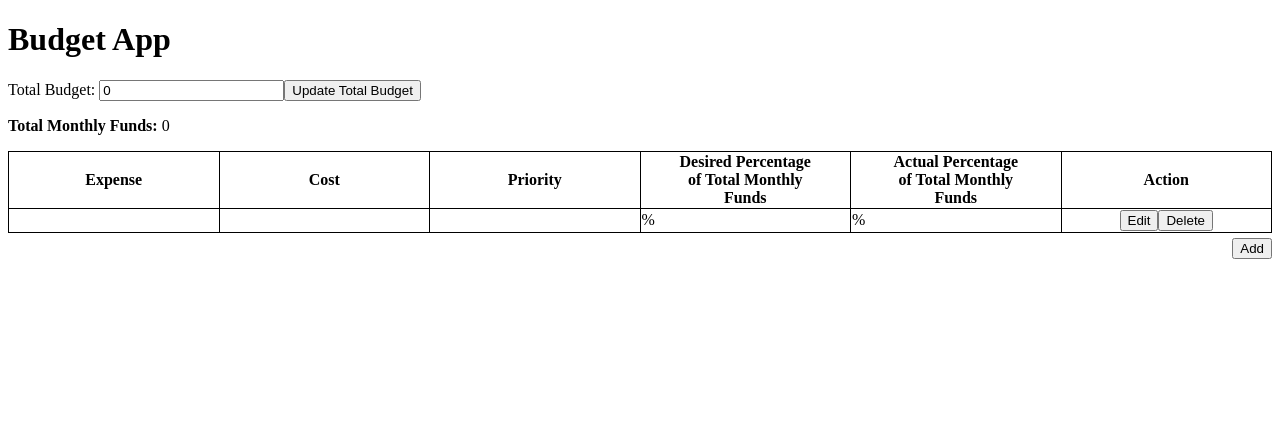
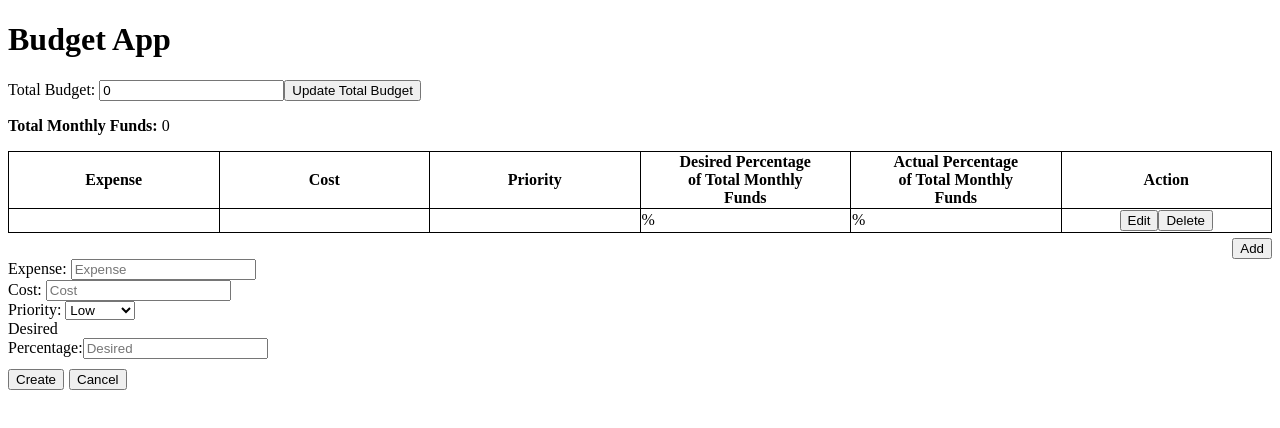
Before and after one commit to jasmineakbari/budget-app, an Angular app: page / in a window 1280 px wide. Shown: the top 428 px of the page. Built offline with nearby package versions, Linux system fonts and the light colour scheme.

Commit message:
created expense form and base styling

```diff
--- a/src/app/components/budget.component.html
+++ b/src/app/components/budget.component.html
@@ -36,3 +36,33 @@
 <div class="add-btn-container">
 	<button>Add</button>
 </div>
+
+<div>
+	<form>
+		<div>
+			<label for="expense">Expense: </label>
+			<input name="expense" placeholder="Expense" />
+		</div>
+		<div>
+			<label for="cost">Cost: </label>
+			<input name="cost" placeholder="Cost" />
+		</div>
+		<div>
+			<label for="cost">Priority: </label>
+			<select name="priority">
+				<option value="Low">Low</option>
+				<option value="Medium">Medium</option>
+				<option value="High">High</option>
+			</select>
+		</div>
+		<div>
+			<label for="desired">Desired<br>Percentage:</label>
+			<input name="desired" placeholder="Desired" />
+		</div>
+
+		<div style="margin-top: 10px">
+			<button>Create</button>
+			<button style="margin-left: 5px">Cancel</button>
+		</div>
+	</form>
+</div>
```
